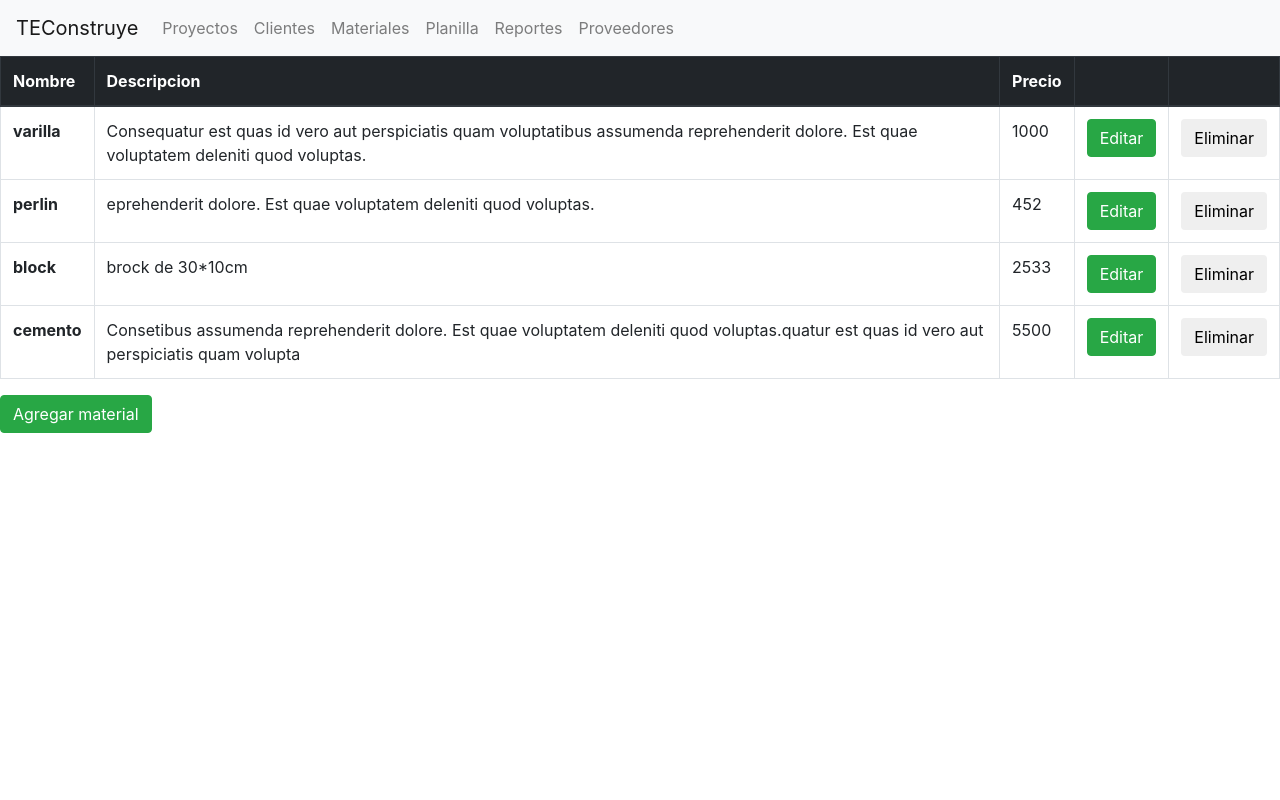
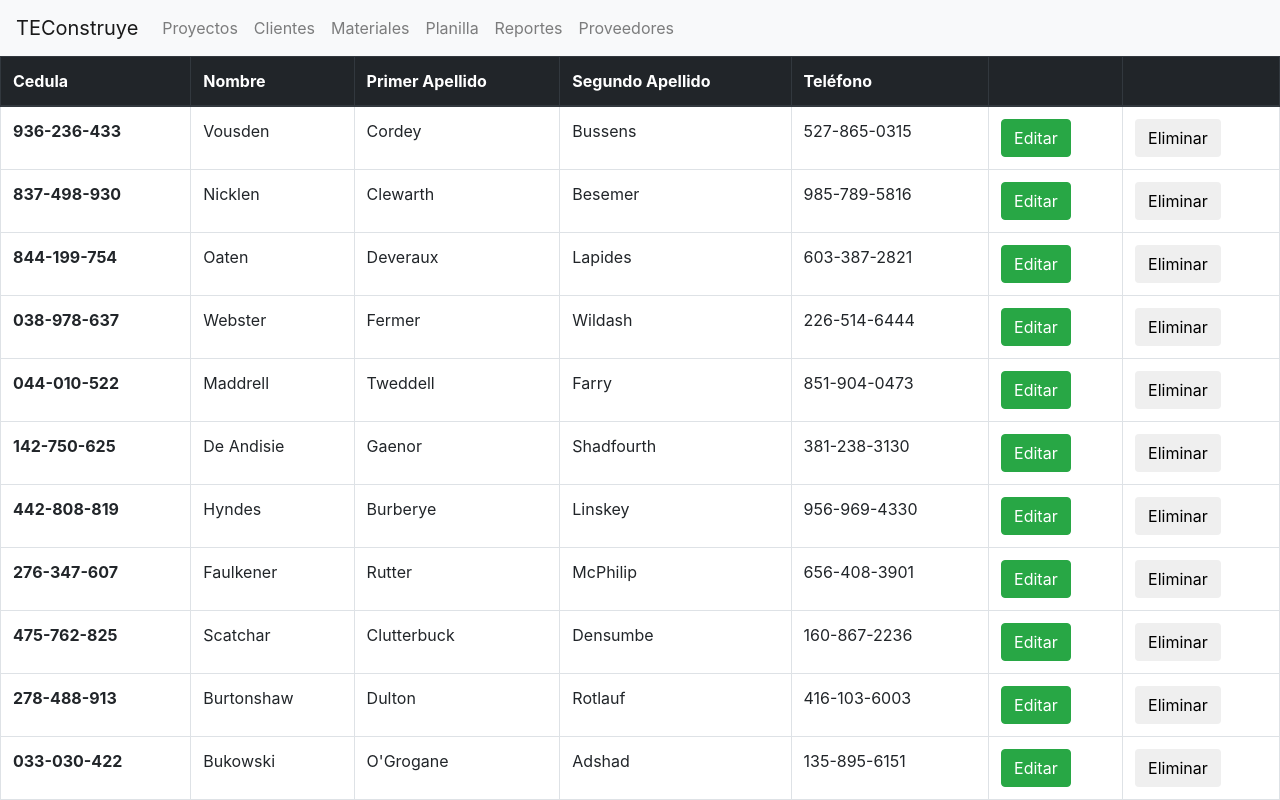
Before and after one commit to BasesDeDatos2018S2/TEConstruye-Frontend, an Angular app: page /employees in a window 1280 px wide. Shown: the top 800 px of the page. Built offline with nearby package versions, Linux system fonts and the light colour scheme.

Commit message:
[fix]	References on view-employees [fix]	Employee class atributes [add]	EmployeesService

```diff
--- a/src/app/app.component.html
+++ b/src/app/app.component.html
@@ -1,10 +1,10 @@
 <app-navbar>  </app-navbar>
 <!-- <h1>{{title}}</h1> -->
 
-<app-view-materials></app-view-materials>
+<!-- <app-view-materials></app-view-materials> -->
 <!-- <app-stages></app-stages> -->
 <!-- <app-edit-stage></app-edit-stage> -->
 <!-- <app-view-stage></app-view-stage> -->
-<!-- <app-view-employees></app-view-employees> -->
+<app-view-employees></app-view-employees>
 
 <!-- <app-edit-client></app-edit-client> -->
--- a/src/app/app.module.ts
+++ b/src/app/app.module.ts
@@ -14,6 +14,7 @@ import { LoginComponent } from './components/login/login.component';
 import { ViewEmployeesComponent } from './components/view-employees/view-employees.component';
 
 import { MaterialsService } from './services/materials.service';
+import { EmployeesService } from './services/employees.service';
 
 @NgModule({
   declarations: [
@@ -34,7 +35,8 @@ import { MaterialsService } from './services/materials.service';
 
   ],
   providers: [
-    MaterialsService
+    MaterialsService,
+    EmployeesService
   ],
   bootstrap: [AppComponent]
 })
--- a/src/app/components/view-employees/view-employees.component.html
+++ b/src/app/components/view-employees/view-employees.component.html
@@ -12,11 +12,11 @@
   </thead>
   <tbody>
     <tr *ngFor="let employee of employee_list">
-      <th scope="row">{{employee.cedula}}</th>
-      <td>{{employee.name}}</td>
-      <td>{{employee.FLname}}</td>
-      <td>{{employee.SLname}}</td>
-      <td>{{employee.Number}}</td>
+      <th scope="row">{{employee.ssn}}</th>
+      <td>{{employee.fname}}</td>
+      <td>{{employee.lname1}}</td>
+      <td>{{employee.lname2}}</td>
+      <td>{{employee.phone}}</td>
       <td><button type="submit" class="btn btn-success" (click)="show_edit_employee(employee.id)" >Editar</button></td>
       <td><button type="submit" class="btn " (click)="delete_employee(employee.id)" >Eliminar</button></td>
     </tr>
@@ -32,49 +32,49 @@
   <form (ngSubmit)="onSubmitAdd()" #addEmployeeForm="ngForm">
 
     <div class="form-group">
-      <label for="cedula">Cédula</label>
-      <input type="number" class="form-control" id="cedula"
+      <label for="ssn">Cédula</label>
+      <input type="text" class="form-control" id="ssn"
              required
-             [(ngModel)]="employee_to_add.cedula" name="cedula"
-             #cedula="ngModel" placeholder="601760756">
+             [(ngModel)]="employee_to_add.ssn" name="ssn"
+             #ssn="ngModel" placeholder="601760756">
 
-      <div [hidden]="cedula.valid || cedula.pristine"
+      <div [hidden]="ssn.valid || ssn.pristine"
            class="alert alert-danger">
         La cédula es requerida
       </div>
     </div>
 
     <div class="form-group">
-      <label for="name">Nombre</label>
-      <input type="text" class="form-control" id="name"
+      <label for="fname">Nombre</label>
+      <input type="text" class="form-control" id="fname"
              required
-             [(ngModel)]="employee_to_edit.name" name="name"
-             #name="ngModel" placeholder="Kristy, Krissia, Verónica">
+             [(ngModel)]="employee_to_add.fname" name="fname"
+              placeholder="Kristy, Krissia, Verónica">
 
-      <div [hidden]="name.valid || name.pristine"
+      <div [hidden]="fname.valid || fname.pristine"
            class="alert alert-danger">
         EL nombre es requerido
       </div>
     </div>
 
     <div class="form-group">
-      <label for="FLname">Primer Apellido</label>
-      <input type="text" class="form-control" id="FLname"
-             [(ngModel)]="employee_to_add.FLname" name="FLname"
+      <label for="lname1">Primer Apellido</label>
+      <input type="text" class="form-control" id="lname1"
+             [(ngModel)]="employee_to_add.lname1" name="lname1"
              placeholder="Picado, Pacheco, Rodríguez">
     </div>
 
     <div class="form-group">
-      <label for="SLname">Segundo Apellido</label>
-      <input type="text" class="form-control" id="SLname"
-             [(ngModel)]="employee_to_add.SLname" name="SLname"
+      <label for="lname2">Segundo Apellido</label>
+      <input type="text" class="form-control" id="lname2"
+             [(ngModel)]="employee_to_add.lname2" name="lname2"
              placeholder="Rosales, Garay, Flores">
     </div>
 
     <div class="form-group">
-      <label for="Number">Teléfono</label>
-      <input type="number" class="form-control" id="Number"
-             [(ngModel)]="employee_to_add.Number" name="Number"
+      <label for="Phone">Teléfono</label>
+      <input type="phone" class="form-control" id="phone"
+             [(ngModel)]="employee_to_add.phone" name="phone"
              placeholder="87654002">
     </div>
 
@@ -88,49 +88,49 @@
   <form (ngSubmit)="onSubmitEdit()" #editEmployeeForm="ngForm">
 
     <div class="form-group">
-      <label for="cedula">Cédula</label>
-      <input type="number" class="form-control" id="cedula"
+      <label for="ssn">Cédula</label>
+      <input type="text" class="form-control" id="ssn"
              required
-             [(ngModel)]="employee_to_add.cedula" name="cedula"
-             #cedula="ngModel" placeholder="601760756">
+             [(ngModel)]="employee_to_edit.ssn" name="ssn"
+            #Essn="ngModel"   placeholder="601760756">
 
-      <div [hidden]="cedula.valid || cedula.pristine"
+      <div [hidden]="Essn.valid || Essn.pristine"
            class="alert alert-danger">
         La cédula es requerida
       </div>
     </div>
 
     <div class="form-group">
-      <label for="name">Nombre</label>
-      <input type="text" class="form-control" id="name"
+      <label for="fname">Nombre</label>
+      <input type="text" class="form-control" id="fname"
              required
-             [(ngModel)]="employee_to_edit.name" name="name"
-             #name="ngModel" placeholder="Kristy, Krissia, Verónica">
+             [(ngModel)]="employee_to_edit.fname" name="fname"
+             #Efname="ngModel" placeholder="Kristy, Krissia, Verónica">
 
-      <div [hidden]="name.valid || name.pristine"
+      <div [hidden]="Efname.valid || Efname.pristine"
            class="alert alert-danger">
         EL nombre es requerido
       </div>
     </div>
 
     <div class="form-group">
-      <label for="FLname">Primer Apellido</label>
-      <input type="text" class="form-control" id="FLname"
-             [(ngModel)]="employee_to_edit.FLname" name="FLname"
+      <label for="lname1">Primer Apellido</label>
+      <input type="text" class="form-control" id="lname1"
+             [(ngModel)]="employee_to_edit.lname1" name="lname1"
              placeholder="Rodríguez, Agüero, Melloni">
     </div>
 
     <div class="form-group">
-      <label for="SLname">Segundo Apellido</label>
-      <input type="text" class="form-control" id="SLname"
-             [(ngModel)]="employee_to_edit.SLname" name="SLname"
+      <label for="lname2">Segundo Apellido</label>
+      <input type="text" class="form-control" id="lname2"
+             [(ngModel)]="employee_to_edit.lname2" name="lname2"
              placeholder="Delgado, Murillo, Campanini">
     </div>
 
     <div class="form-group">
-      <label for="Number">Teléfono</label>
-      <input type="number" class="form-control" id="Number"
-             [(ngModel)]="employee_to_edit.Number" name="Number">
+      <label for="phone">Teléfono</label>
+      <input type="phone" class="form-control" id="phone"
+             [(ngModel)]="employee_to_edit.phone" name="phone">
     </div>
 
     <button type="submit" class="btn btn-success" [disabled]="!editEmployeeForm.form.valid">Submit</button>
--- a/src/app/components/view-employees/view-employees.component.ts
+++ b/src/app/components/view-employees/view-employees.component.ts
@@ -1,5 +1,6 @@
 import { Component, OnInit } from '@angular/core';
 import { Employee } from '../../classes/employee';
+import { EmployeesService } from '../../services/employees.service';
 
 @Component({
   selector: 'app-view-employees',
@@ -13,16 +14,22 @@ export class ViewEmployeesComponent implements OnInit {
   employee_to_add: Employee;
   employee_to_edit: Employee;
   header_list: string[] = [];
-  constructor() {
+  constructor(private employeesService: EmployeesService) {
     this.add_employee = false;
     this.edit_employee = false;
     this.employee_to_add = new Employee(1, "", "", "","",0);
     this.employee_to_edit = new Employee(1, "", "", "","",0);
     this.header_list = ["Cedula", "Nombre", "Primer Apellido", "Segundo Apellido","Teléfono","",""];
-    this.employee_list.push(new Employee(0,"609630745", "Pedro", 'Miranda', 'Picado', 87365433));
-    this.employee_list.push(new Employee(1, "107435454", "Juan", 'Rivas','Chinchilla', 86476595));
-    this.employee_list.push(new Employee(2, "1179300456", "Ramón", 'Rivera',"Hidalgo", 86259354));
-    this.employee_list.push(new Employee(3, "2057307551", "Mariluz", 'Segura',"Consumi", 89053007));
+    // this.employee_list.push(new Employee(0,"609630745", "Pedro", 'Miranda', 'Picado', 87365433));
+    // this.employee_list.push(new Employee(1, "107435454", "Juan", 'Rivas','Chinchilla', 86476595));
+    // this.employee_list.push(new Employee(2, "1179300456", "Ramón", 'Rivera',"Hidalgo", 86259354));
+    // this.employee_list.push(new Employee(3, "2057307551", "Mariluz", 'Segura',"Consumi", 89053007));
+    this.employeesService.getEmployees().subscribe(data => {
+      console.log("data:", data);
+      this.employee_list = data;
+    });
+
+
     console.log(this.employee_list);
   }
 
--- a/src/app/components/view-materials/view-materials.component.html
+++ b/src/app/components/view-materials/view-materials.component.html
@@ -36,7 +36,7 @@
       <input type="text" class="form-control" id="name"
              required
              [(ngModel)]="material_to_add.name" name="name"
-             #name="ngModel" placeholder="varilla, cemento,etc">
+             placeholder="varilla, cemento,etc">
 
       <div [hidden]="name.valid || name.pristine"
            class="alert alert-danger">
@@ -65,7 +65,7 @@
       <input type="text" class="form-control" id="name"
              required
              [(ngModel)]="material_to_edit.name" name="name"
-             #name="ngModel" placeholder="varilla, cemento,etc">
+              placeholder="varilla, cemento,etc">
 
       <div [hidden]="name.valid || name.pristine"
            class="alert alert-danger">
--- /dev/null
+++ b/src/assets/employees.json
@@ -0,0 +1,211 @@
+[{
+  "id": 1,
+  "ssn": "936-236-433",
+  "fname": "Vousden",
+  "lname1": "Cordey",
+  "lname2": "Bussens",
+  "phone": "527-865-0315"
+}, {
+  "id": 2,
+  "ssn": "837-498-930",
+  "fname": "Nicklen",
+  "lname1": "Clewarth",
+  "lname2": "Besemer",
+  "phone": "985-789-5816"
+}, {
+  "id": 3,
+  "ssn": "844-199-754",
+  "fname": "Oaten",
+  "lname1": "Deveraux",
+  "lname2": "Lapides",
+  "phone": "603-387-2821"
+}, {
+  "id": 4,
+  "ssn": "038-978-637",
+  "fname": "Webster",
+  "lname1": "Fermer",
+  "lname2": "Wildash",
+  "phone": "226-514-6444"
+}, {
+  "id": 5,
+  "ssn": "044-010-522",
+  "fname": "Maddrell",
+  "lname1": "Tweddell",
+  "lname2": "Farry",
+  "phone": "851-904-0473"
+}, {
+  "id": 6,
+  "ssn": "142-750-625",
+  "fname": "De Andisie",
+  "lname1": "Gaenor",
+  "lname2": "Shadfourth",
+  "phone": "381-238-3130"
+}, {
+  "id": 7,
+  "ssn": "442-808-819",
+  "fname": "Hyndes",
+  "lname1": "Burberye",
+  "lname2": "Linskey",
+  "phone": "956-969-4330"
+}, {
+  "id": 8,
+  "ssn": "276-347-607",
+  "fname": "Faulkener",
+  "lname1": "Rutter",
+  "lname2": "McPhilip",
+  "phone": "656-408-3901"
+}, {
+  "id": 9,
+  "ssn": "475-762-825",
+  "fname": "Scatchar",
+  "lname1": "Clutterbuck",
+  "lname2": "Densumbe",
+  "phone": "160-867-2236"
+}, {
+  "id": 10,
+  "ssn": "278-488-913",
+  "fname": "Burtonshaw",
+  "lname1": "Dulton",
+  "lname2": "Rotlauf",
+  "phone": "416-103-6003"
+}, {
+  "id": 11,
+  "ssn": "033-030-422",
+  "fname": "Bukowski",
+  "lname1": "O'Grogane",
+  "lname2": "Adshad",
+  "phone": "135-895-6151"
+}, {
+  "id": 12,
+  "ssn": "090-936-937",
+  "fname": "Lightewood",
+  "lname1": "Bakes",
+  "lname2": "Culligan",
+  "phone": "584-398-8448"
+}, {
+  "id": 13,
+  "ssn": "696-013-096",
+  "fname": "Gallant",
+  "lname1": "Whitticks",
+  "lname2": "Antonat",
+  "phone": "413-265-2444"
+}, {
+  "id": 14,
+  "ssn": "031-587-875",
+  "fname": "Bauchop",
+  "lname1": "Crumbleholme",
+  "lname2": "Kondratowicz",
+  "phone": "903-426-8319"
+}, {
+  "id": 15,
+  "ssn": "700-468-266",
+  "fname": "Snap",
+  "lname1": "Bahls",
+  "lname2": "Antosch",
+  "phone": "784-326-0020"
+}, {
+  "id": 16,
+  "ssn": "429-517-946",
+  "fname": "Bowle",
+  "lname1": "Gerish",
+  "lname2": "Arnett",
+  "phone": "211-346-0411"
+}, {
+  "id": 17,
+  "ssn": "608-823-973",
+  "fname": "Durdy",
+  "lname1": "Liveing",
+  "lname2": "Stallan",
+  "phone": "778-160-2018"
+}, {
+  "id": 18,
+  "ssn": "115-885-681",
+  "fname": "Moatt",
+  "lname1": "Lowth",
+  "lname2": "Brealey",
+  "phone": "477-989-3395"
+}, {
+  "id": 19,
+  "ssn": "465-708-632",
+  "fname": "Briat",
+  "lname1": "Rapley",
+  "lname2": "Scurfield",
+  "phone": "858-155-8216"
+}, {
+  "id": 20,
+  "ssn": "478-414-971",
+  "fname": "Renn",
+  "lname1": "Heinsh",
+  "lname2": "Szymoni",
+  "phone": "377-852-6728"
+}, {
+  "id": 21,
+  "ssn": "372-778-261",
+  "fname": "Astill",
+  "lname1": "Poulston",
+  "lname2": "Gillino",
+  "phone": "203-710-9684"
+}, {
+  "id": 22,
+  "ssn": "085-077-014",
+  "fname": "Tite",
+  "lname1": "Mulvy",
+  "lname2": "Stanbro",
+  "phone": "505-418-8428"
+}, {
+  "id": 23,
+  "ssn": "707-283-886",
+  "fname": "Pulster",
+  "lname1": "Eefting",
+  "lname2": "Torbard",
+  "phone": "450-278-2355"
+}, {
+  "id": 24,
+  "ssn": "063-284-760",
+  "fname": "Koppke",
+  "lname1": "Grishakov",
+  "lname2": "Bannester",
+  "phone": "871-319-6159"
+}, {
+  "id": 25,
+  "ssn": "495-971-734",
+  "fname": "Siley",
+  "lname1": "Hasard",
+  "lname2": "Tuff",
+  "phone": "681-944-7466"
+}, {
+  "id": 26,
+  "ssn": "866-642-793",
+  "fname": "Bickell",
+  "lname1": "Scarffe",
+  "lname2": "Stanlack",
+  "phone": "492-624-7334"
+}, {
+  "id": 27,
+  "ssn": "771-364-366",
+  "fname": "Baythorp",
+  "lname1": "Vaszoly",
+  "lname2": "Pietri",
+  "phone": "817-291-0348"
+}, {
+  "id": 28,
+  "ssn": "683-518-969",
+  "fname": "Pedel",
+  "lname1": "Challenger",
+  "lname2": "Crowcombe",
+  "phone": "411-236-7687"
+}, {
+  "id": 29,
+  "ssn": "085-553-009",
+  "fname": "Wornum",
+  "lname1": "Lavrick",
+  "lname2": "Naish",
+  "phone": "917-919-4053"
+}, {
+  "id": 30,
+  "ssn": "656-943-836",
+  "fname": "Youll",
+  "lname1": "Ferfulle",
+  "lname2": "Doneld",
+  "phone": "283-585-4987"
+}]
```
Also changed, not shown: src/app/classes/employee.ts (+5 -5 lines), src/app/services/employees.service.ts (added, +24 -0 lines), 1 other file (tests, documents, lock files or other folders).
